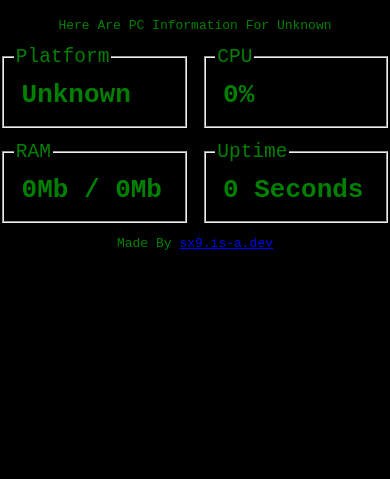
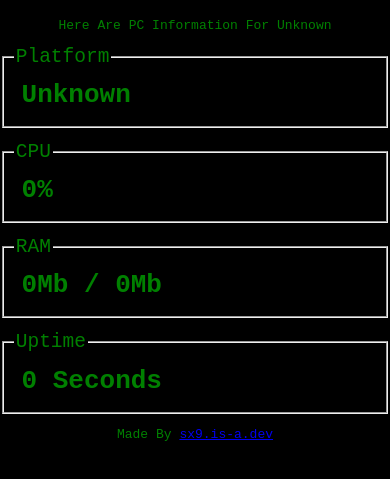
Before and after one commit to SX-9/pc-web-dash, a website: page index.html in a window 390 px wide. Shown: the part 49-528 px from the top of the page. Drawn offline with Linux system fonts and the light colour scheme; no server answers.

Commit message:
Styling fix

```diff
--- a/index.html
+++ b/index.html
@@ -31,13 +31,7 @@
           grid-template-rows: 1fr 1fr 1fr 1fr;
           grid-template-columns: 1fr;
         }
-      }
-      @media screen and (max-width: 750px) {
-        div {
-          grid-template-rows: 1fr 1fr;
-          grid-template-columns: 1fr 1fr;
-        }
-      }
+			}
 		</style>
   </head>
   <body>
```
